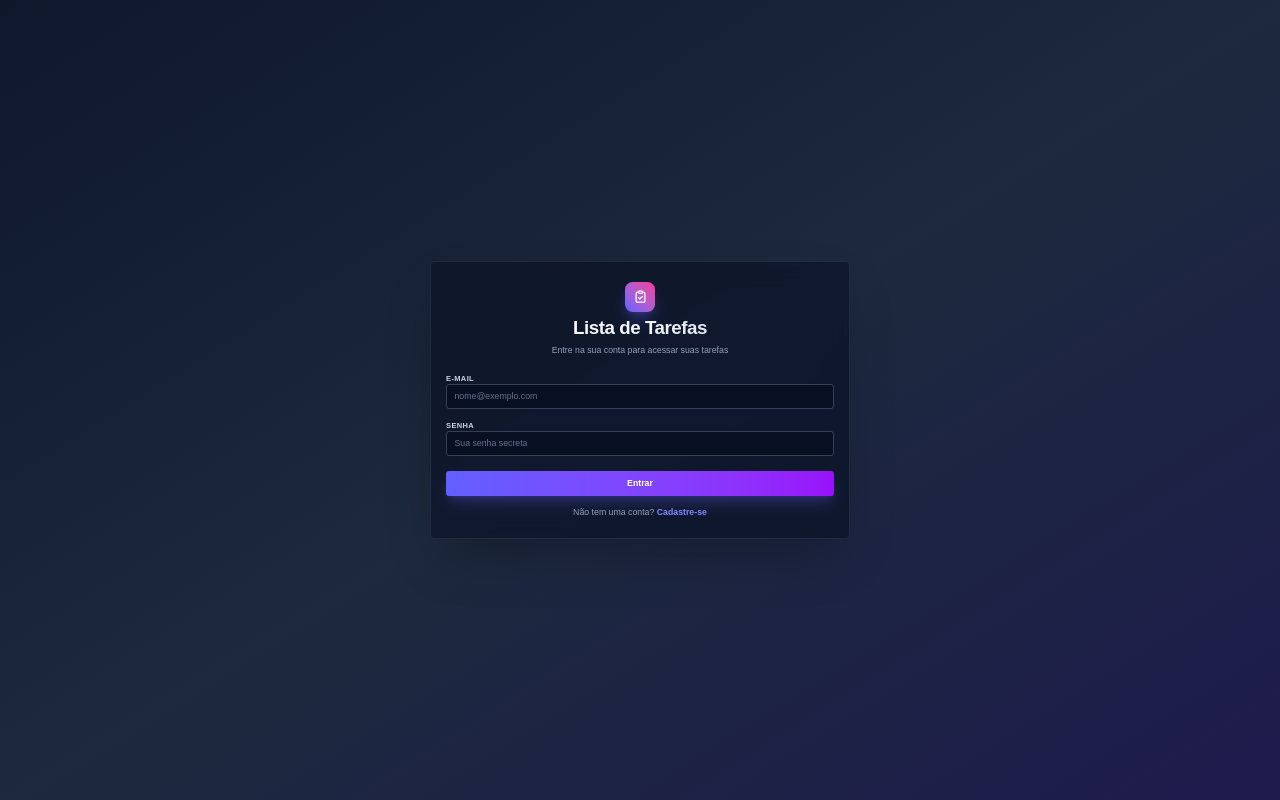
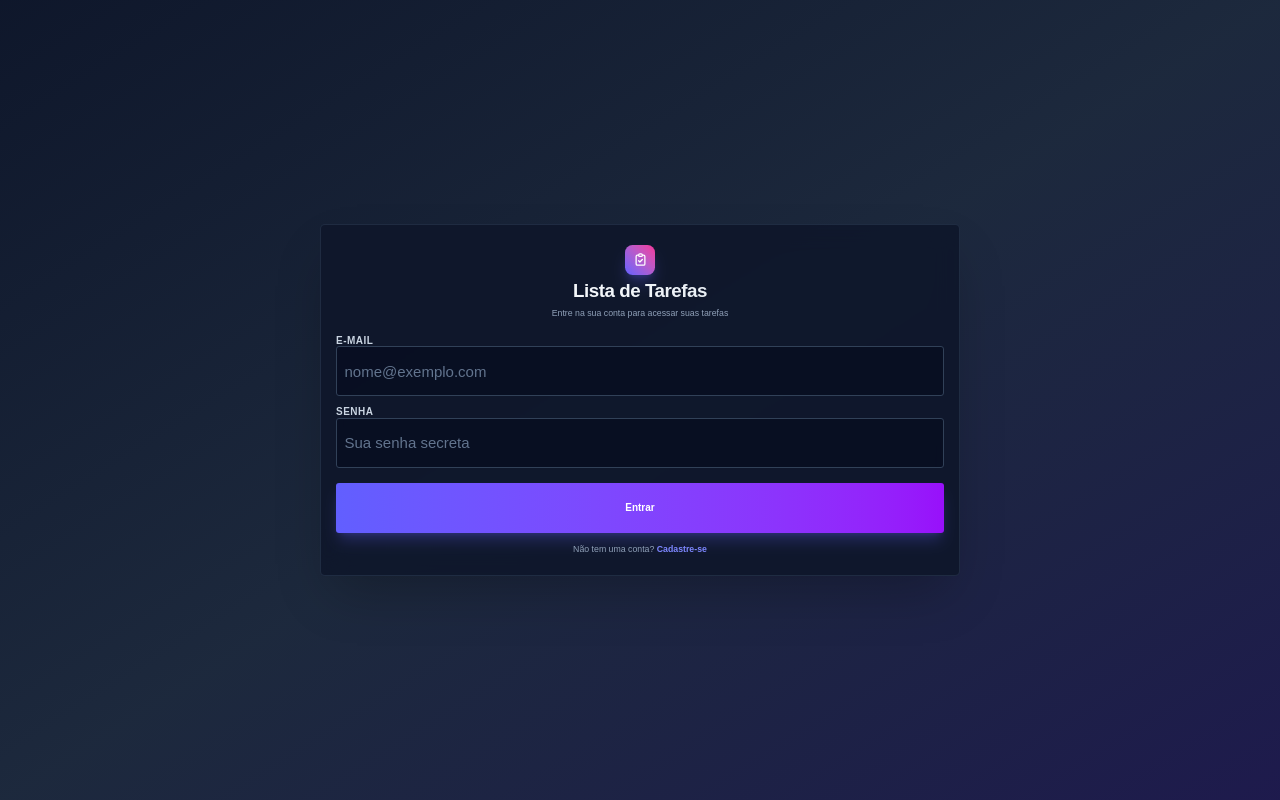
Before and after one commit to Heitorlopes-dev/todo-react-ts, a React (Vite) app: page /#/login in a window 1280 px wide. Built offline with nearby package versions, Linux system fonts and the light colour scheme; no server answers.

Commit message:
ajustando tamanho do text-sm, para ficar visivel mais facilmente

```diff
--- a/src/components/ui/input.tsx
+++ b/src/components/ui/input.tsx
@@ -8,7 +8,7 @@ const Input = React.forwardRef<HTMLInputElement, React.ComponentProps<"input">>(
       <input
         type={type}
         className={cn(
-          "flex h-10 w-full rounded-md border border-input bg-background px-3 py-2 text-base ring-offset-background file:border-0 file:bg-transparent file:text-sm file:font-medium file:text-foreground placeholder:text-muted-foreground focus-visible:outline-none focus-visible:ring-2 focus-visible:ring-ring focus-visible:ring-offset-2 disabled:cursor-not-allowed disabled:opacity-50 md:text-sm",
+          "flex h-20 w-full rounded-md border border-input bg-background px-3 py-2 text-base ring-offset-background file:border-0 file:bg-transparent file:text-sm file:font-medium file:text-foreground placeholder:text-muted-foreground focus-visible:outline-none focus-visible:ring-2 focus-visible:ring-ring focus-visible:ring-offset-2 disabled:cursor-not-allowed disabled:opacity-50 md:text-2xl",
           className
         )}
         ref={ref}
--- a/src/pages/LoginPage.tsx
+++ b/src/pages/LoginPage.tsx
@@ -52,7 +52,7 @@ export function LoginPage() {
 
   return (
     <div className="min-h-screen bg-linear-to-br from-slate-900 via-slate-800 to-indigo-950 flex items-center justify-center p-4">
-      <Card className="w-full max-w-2xl mx-auto border-slate-700/50 bg-slate-900/90 text-white shadow-2xl backdrop-blur-md animate-in fade-in slide-in-from-bottom-4 duration-500">
+      <Card className="w-full max-h-full max-w-5xl mx-auto border-slate-700/50 bg-slate-900/90 text-white shadow-2xl backdrop-blur-md animate-in fade-in slide-in-from-bottom-4 duration-500">
         <CardHeader className="space-y-2 text-center pt-8">
           <div className="mx-auto bg-linear-to-tr from-indigo-500 to-pink-500 h-12 w-12 rounded-xl flex items-center justify-center shadow-lg shadow-indigo-500/30 mb-2">
             <svg
@@ -80,7 +80,7 @@ export function LoginPage() {
         <form onSubmit={handleSubmit}>
           <CardContent className="space-y-4 px-6 pb-6">
             <div className="space-y-1">
-              <label htmlFor="email" className="text-xs font-semibold text-slate-300 uppercase tracking-wider">
+              <label htmlFor="email" className="text-1xl font-semibold text-slate-300 uppercase tracking-wider h-20">
                 E-mail
               </label>
               <Input
@@ -91,12 +91,12 @@ export function LoginPage() {
                 required
                 autoComplete="email"
                 placeholder="nome@exemplo.com"
-                className="bg-slate-950/50 border-slate-700 text-white placeholder-slate-500 focus:ring-indigo-500 focus:border-indigo-500 h-10 text-sm"
+                className="bg-slate-950/50 border-slate-700 text-white placeholder-slate-500 focus:ring-indigo-500 focus:border-indigo-500 h-20 text-2xl"
               />
             </div>
 
             <div className="space-y-1">
-              <label htmlFor="password" className="text-xs font-semibold text-slate-300 uppercase tracking-wider">
+              <label htmlFor="password" className="text-1xl font-semibold text-slate-300 uppercase tracking-wider h-20">
                 Senha
               </label>
               <Input
@@ -107,7 +107,7 @@ export function LoginPage() {
                 required
                 autoComplete={mode === 'login' ? 'current-password' : 'new-password'}
                 placeholder="Sua senha secreta"
-                className="bg-slate-950/50 border-slate-700 text-white placeholder-slate-500 focus:ring-indigo-500 focus:border-indigo-500 h-10 text-sm"
+                className="bg-slate-950/50 border-slate-700 text-white placeholder-slate-500 focus:ring-indigo-500 focus:border-indigo-500 h-20 text-1xl"
               />
             </div>
           </CardContent>
@@ -116,7 +116,7 @@ export function LoginPage() {
             <Button
               type="submit"
               disabled={loading}
-              className="w-full bg-linear-to-r from-indigo-500 to-purple-600 hover:from-indigo-600 hover:to-purple-700 text-white font-semibold transition-all duration-300 shadow-lg shadow-indigo-500/25 h-10 text-sm cursor-pointer"
+              className="w-full bg-linear-to-r from-indigo-500 to-purple-600 hover:from-indigo-600 hover:to-purple-700 text-white font-semibold transition-all duration-300 shadow-lg shadow-indigo-500/25 h-20 text-1xl cursor-pointer"
             >
               {loading ? (
                 <span className="flex items-center gap-2">
```
